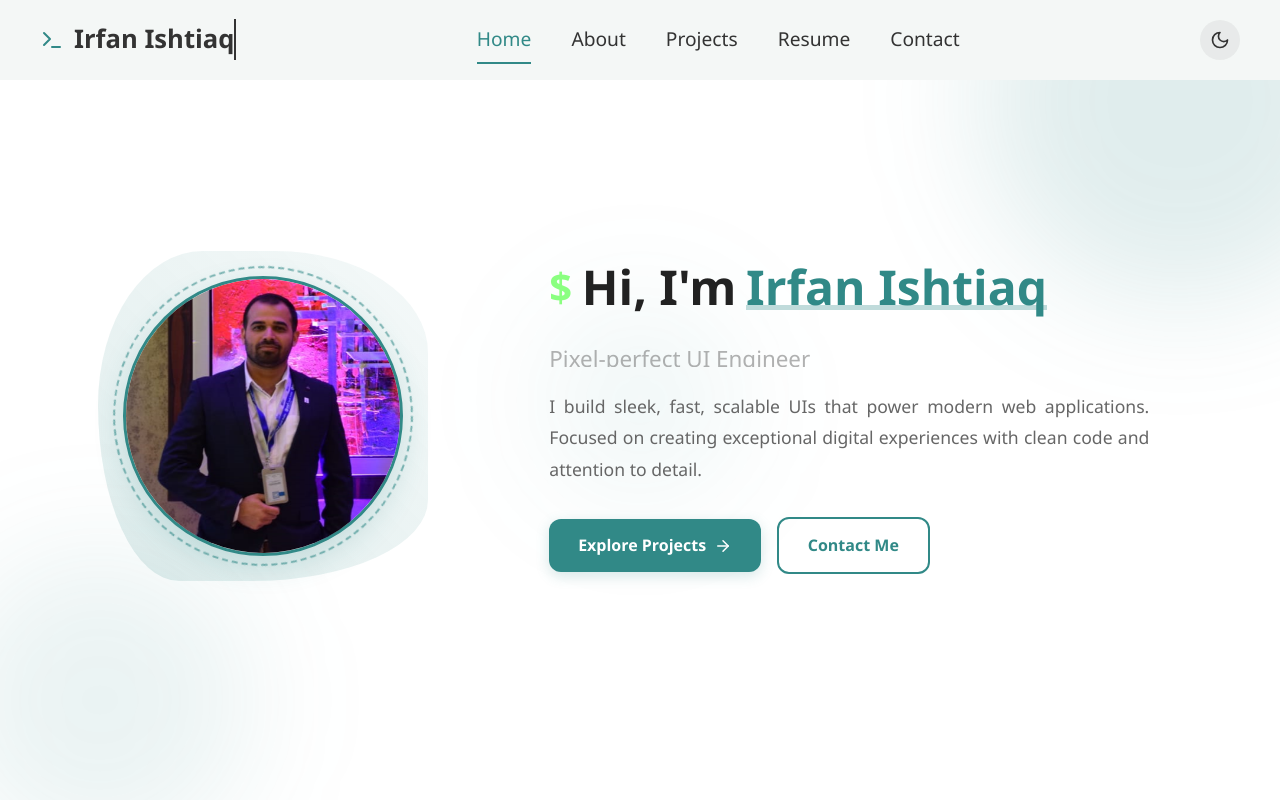
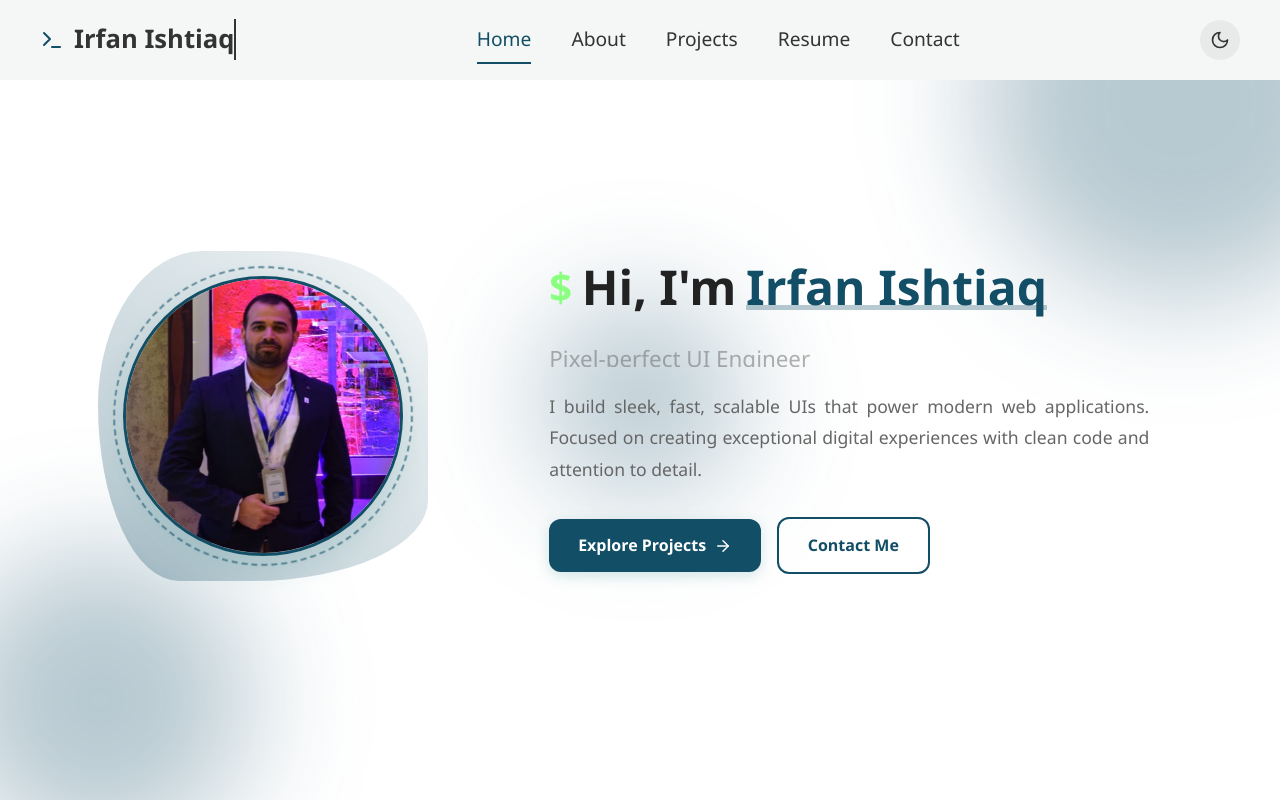
Before and after one commit to irfan3434/irfanishtiaq.dev, a React (Create React App) app: page / in a window 1280 px wide. Shown: the top 800 px of the page. Built offline with nearby package versions, Linux system fonts and the light colour scheme.

Commit message:
change in the color

```diff
--- a/src/components/Footer.css
+++ b/src/components/Footer.css
@@ -4,8 +4,8 @@
   --footer-bg: #f4f7f6;
   --footer-text: #333;
   --footer-text-light: #666;
-  --footer-link: #318987;
-  --footer-link-hover: #318987;
+  --footer-link: #124e66;
+  --footer-link-hover: #124e66;
   --footer-border: rgba(0, 0, 0, 0.1);
   --footer-light-button-text: #f4f7f6;
 
@@ -141,7 +141,7 @@
 }
 
 .role-icon {
-  color: #318987; /* blue-500 */
+  color: #124e66; /* blue-500 */
   margin-right: 0.375rem;
 }
 
--- a/src/components/Header.css
+++ b/src/components/Header.css
@@ -1,7 +1,7 @@
 /* Header.css */
 :root {
-        --primary-color: #318987;
-        --primary-color-dark: #318987;
+        --primary-color: #124e66;
+        --primary-color-dark: #124e66;
         --text-color: #333;
         --text-light: #666;
         --bg-color: #f4f7f6;
--- a/src/pages/About.css
+++ b/src/pages/About.css
@@ -3,8 +3,8 @@
     --about-text: #333;
     --about-heading: #222;
     --about-subtext: #666;
-    --about-highlight: #318987;
-    --about-accent: #4dabab;
+    --about-highlight: #2181a7;
+    --about-accent: #2181a7;
     --about-card-bg: #f4f7f6;
     --about-card-border: rgba(0, 0, 0, 0.1);
     --about-muted: #888;
@@ -142,7 +142,7 @@
   .tab-btn.active {
     background-color: var(--about-highlight);
     color: white;
-    box-shadow: 0 4px 12px rgba(49, 137, 135, 0.2);
+    box-shadow: 0 4px 12px rgba(18, 78, 102, 0.3);
     width: 138px;
   }
 
@@ -231,7 +231,7 @@
 
   .timeline-marker.current {
     background-color: var(--about-accent);
-    box-shadow: 0 0 0 4px rgba(49, 137, 135, 0.2);
+    box-shadow: 0 0 0 4px rgba(18, 78, 102, 0.3);
   }
 
   body.dark-mode .timeline-marker {
@@ -241,7 +241,7 @@
 
   body.dark-mode .timeline-marker.current {
     background-color: var(--about-dark-accent);
-    box-shadow: 0 0 0 4px rgba(49, 137, 135, 0.3);
+    box-shadow: 0 0 0 4px rgba(18, 78, 102, 0.3);
   }
 
   .job-item {
@@ -288,13 +288,13 @@
     font-weight: 500;
     font-size: 0.9rem;
     padding: 0.25rem 0.75rem;
-    background-color: rgba(49, 137, 135, 0.1);
+    background-color: rgba(71, 144, 173, 0.3);
     border-radius: 20px;
   }
 
   body.dark-mode .job-date {
     color: var(--about-dark-accent);
-    background-color: rgba(92, 204, 202, 0.1);
+    background-color: rgba(71, 144, 173, 0.3);
   }
 
   .job-company {
@@ -386,7 +386,7 @@
 
   body.dark-mode .edu-icon {
     color: var(--about-dark-accent);
-    background-color: rgba(92, 204, 202, 0.1);
+    background-color: rgba(71, 144, 173, 0.3);
   }
 
   .edu-content h3 {
@@ -407,7 +407,7 @@
     color: var(--about-highlight);
     margin-bottom: 1rem;
     padding: 0.2rem 0.75rem;
-    background-color: rgba(49, 137, 135, 0.1);
+    background-color: rgba(71, 144, 173, 0.3);
     border-radius: 20px;
   }
 
@@ -423,7 +423,7 @@
 
   body.dark-mode .edu-date {
     color: var(--about-dark-accent);
-    background-color: rgba(92, 204, 202, 0.1);
+    background-color: rgba(82, 163, 196, 0.3);
   }
 
   body.dark-mode .edu-desc {
@@ -541,7 +541,7 @@
     left: 0;
     right: 0;
     bottom: 0;
-    background-color: rgba(49, 137, 135, 0.75);
+    background-color: rgba(27, 120, 156, 0.7);
     display: flex;
     align-items: center;
     justify-content: center;
@@ -550,7 +550,7 @@
   }
 
   body.dark-mode .cert-overlay {
-    background-color: rgba(92, 204, 202, 0.75);
+    background-color: rgba(27, 120, 156, 0.7);
   }
 
   .view-cert {
--- a/src/pages/Contact.css
+++ b/src/pages/Contact.css
@@ -9,13 +9,13 @@
   /* Form elements */
   --contact-input-bg: #ffffff;
   --contact-input-border: #e2e8f0;
-  --contact-input-focus: #318987;
+  --contact-input-focus: #2181a7
   --contact-label: #64748b;
 
   /* Accent colors */
-  --contact-accent: #318987;
+  --contact-accent: #124e66;
   --contact-accent-light: rgba(49, 137, 135, 0.1);
-  --contact-button-bg: #318987;
+  --contact-button-bg: #124e66;
 
   --contact-button-text: white;
   --contact-border: rgba(0, 0, 0, 0.06);
@@ -26,7 +26,7 @@
   --card-highlight: rgba(49, 137, 135, 0.1);
 
   /* Status colors */
-  --success-color: #10b981;
+  --success-color: #279ac7;
   --success-bg: rgba(16, 185, 129, 0.1);
   --error-color: #ef4444;
   --error-bg: rgba(239, 68, 68, 0.1);
--- a/src/pages/Home.css
+++ b/src/pages/Home.css
@@ -3,7 +3,7 @@
   --hero-bg: #ffffff;
   --hero-text: #222;
   --hero-subtext: #666;
-  --hero-accent: #318987;
+  --hero-accent: #124e66;
   --hero-button-text: #ffffff;
   --hero-secondary-bg: #f0f7f7;
   --hero-border: #e6e6e6;
@@ -133,7 +133,7 @@
 }
 
 .hero-shape-1 {
-  background-color: rgba(49, 137, 135, 0.15);
+  background-color: rgba(18, 78, 102, 0.3);
   width: 400px;
   height: 400px;
   top: -100px;
@@ -141,7 +141,7 @@
 }
 
 .hero-shape-2 {
-  background-color: rgba(49, 137, 135, 0.1);
+  background-color: rgba(18, 78, 102, 0.3);
   width: 300px;
   height: 300px;
   bottom: -50px;
@@ -149,7 +149,7 @@
 }
 
 .hero-shape-3 {
-  background-color: rgba(49, 137, 135, 0.07);
+  background-color: rgba(18, 78, 102, 0.3);
   width: 200px;
   height: 200px;
   top: 50%;
@@ -227,7 +227,7 @@ body.dark-mode .hero-section {
   position: absolute;
   width: 330px;
   height: 330px;
-  background: linear-gradient(45deg, rgba(49, 137, 135, 0.15), rgba(49, 137, 135, 0.05));
+  background: linear-gradient(45deg, rgba(18, 78, 102, 0.3), rgba(18, 78, 102, 0.05));
   border-radius: 60% 40% 30% 70% / 60% 30% 70% 40%;
   animation: blobAnimation 8s linear infinite;
   z-index: -1;
```
